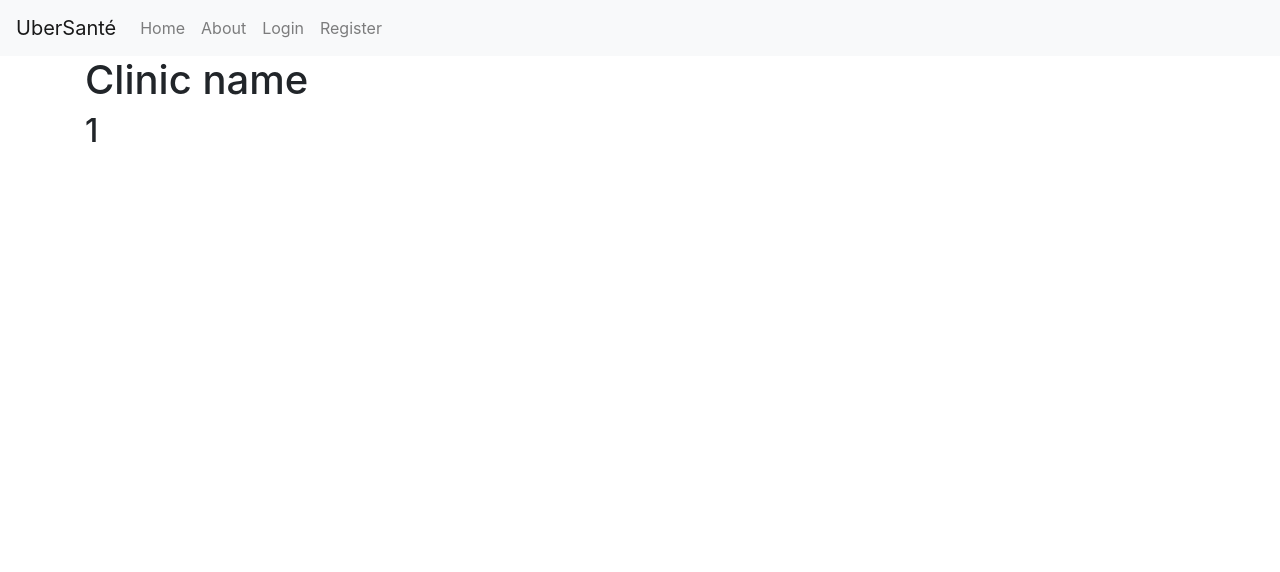
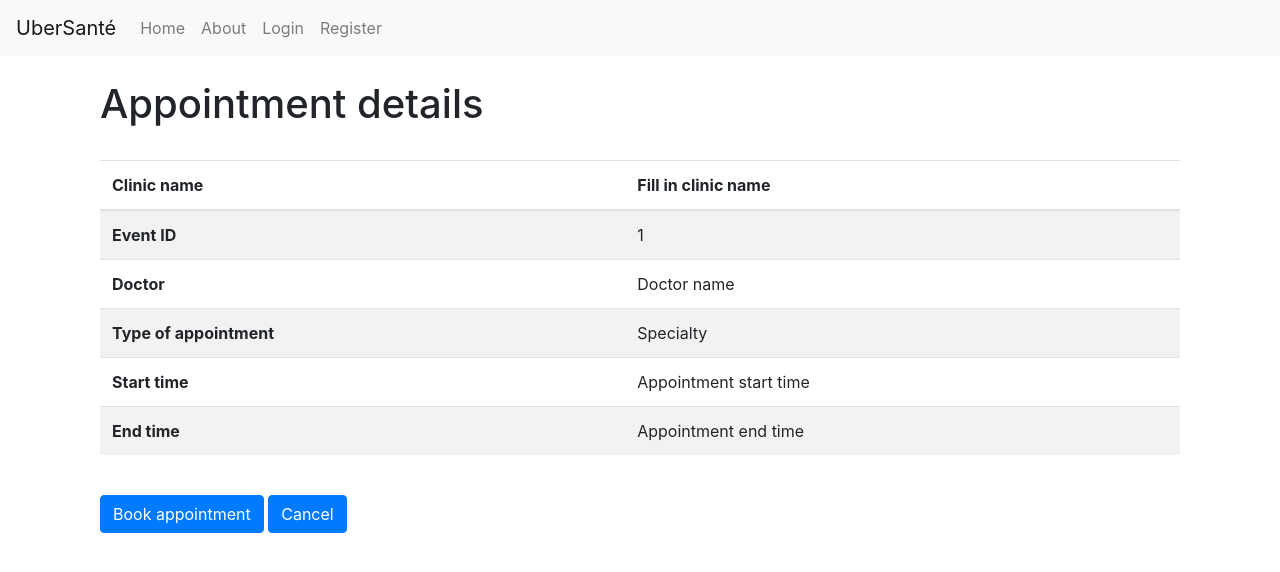
Before and after one commit to PetiaPav/Software_Architecture_Project, a Flask app: page /selected_appointment/1 in a window 1280 px wide. Shown: the top 572 px of the page. Run offline with Flask 2, Linux system fonts and the light colour scheme; some libraries are stand-ins or nearby versions.

Commit message:
Adding a detailed page for appointments

```diff
--- a/templates/appointment.html
+++ b/templates/appointment.html
@@ -3,6 +3,52 @@
 {% block title %}Selected Appointment{% endblock %}
 
 {% block body %}
-    <h1>Clinic name</h1>
-<h2>{{eventid}}</h2>
+<br/>
+<div class="container">
+  <h1>Appointment details</h1>
+  <br/>
+    <table class="table table-striped">
+      <thead>
+        <tr>
+          <th scope="col">Clinic name</th>
+          <th scope="col">Fill in clinic name</th>
+        </tr>
+      </thead>
+      <tbody>
+        <tr>
+          <th scope="row">Event ID</th>
+          <td>{{eventid}}</td>
+        </tr>
+        <tr>
+          <th scope="row">Doctor</th>
+          <td>Doctor name</td>
+        </tr>
+        <tr>
+          <th scope="row">Type of appointment</th>
+          <td>Specialty</td>
+        </tr><tr>
+          <th scope="row">Start time</th>
+          <td>Appointment start time</td>
+        </tr><tr>
+          <th scope="row">End time</th>
+          <td>Appointment end time</td>
+        </tr>
+      </tbody>
+    </table>
+
+  <br/>
+
+  <button type="button" class="btn btn-primary" data-toggle="button" aria-pressed="false" autocomplete="off">
+    Book appointment
+  </button>
+  <button type="button" class="btn btn-primary" data-toggle="button" aria-pressed="false" autocomplete="off" onclick="goBack()">
+    Cancel
+  </button>
+
+  <script>
+    function goBack() {
+      window.history.back();
+    }
+  </script>
+</div>
 {% endblock %}
```
